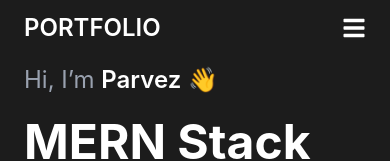
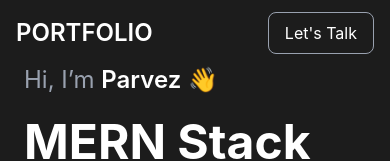
Before and after one commit to Mohdparvez0923/-Mohd-Parvez-Portfolio, a React app: page / in a window 390 px wide. Shown: the top 161 px of the page. Built offline with nearby package versions, Linux system fonts and the light colour scheme; the HTML template or start-up script is replaced by a standard one.

Commit message:
updated navbar

```diff
--- a/src/components/Navbar.jsx
+++ b/src/components/Navbar.jsx
@@ -1,60 +1,48 @@
-import { useState } from "react";
-import { FaBars, FaTimes } from "react-icons/fa";
+import React from "react";
 
 const Navbar = () => {
-  const [open, setOpen] = useState(false);
-
   return (
-    <div className=" fixed top-0 left-0 w-full bg-[#1c1c1c] text-white z-50">
-      <div className="max-w-7xl mx-auto flex items-center justify-between px-6 py-3">
+    <div className="fixed top-0 left-0 w-full bg-[#1c1c1c] text-white z-50">
+      <div className="max-w-7xl mx-auto flex items-center justify-between px-4 md:px-6 py-3">
 
         {/* Logo */}
         <h1 className="text-2xl font-semibold">PORTFOLIO</h1>
 
         {/* Desktop Menu */}
         <ul className="hidden md:flex gap-8 px-6 py-2 border border-zinc-600 rounded-lg bg-zinc-800">
-          <li className="hover:text-gray-300 cursor-pointer"><a href="#intro">Home</a></li>
-          <li className="hover:text-gray-300 cursor-pointer"><a href="#services">Services</a></li>
-          <li className="hover:text-gray-300 cursor-pointer"><a href="#about">About</a></li>
-          <li className="hover:text-gray-300 cursor-pointer"><a href="#skills">Skills</a></li>
-          <li className="hover:text-gray-300 cursor-pointer"><a href="#projects">Projects</a> </li>
+          <li className="hover:text-gray-300 cursor-pointer">
+            <a href="#intro">Home</a>
+          </li>
+          <li className="hover:text-gray-300 cursor-pointer">
+            <a href="#services">Services</a>
+          </li>
+          <li className="hover:text-gray-300 cursor-pointer">
+            <a href="#about">About</a>
+          </li>
+          <li className="hover:text-gray-300 cursor-pointer">
+            <a href="#skills">Skills</a>
+          </li>
+          <li className="hover:text-gray-300 cursor-pointer">
+            <a href="#projects">Projects</a>
+          </li>
         </ul>
 
-        {/* Desktop Button */}
+        {/* Button (visible on all devices) */}
         <button
-        onClick={() => window.open("https://wa.me/918802765551?text=Hello%20Parvez%2C%20I%20came%20across%20your%20portfolio%20and%20would%20like%20to%20discuss%20an%20opportunity")}
-        className="hidden md:block px-4 py-2 border border-gray-400 rounded-lg
-                           hover:border-white
-                           hover:shadow-[0_0_10px_rgba(255,255,255,0.5)]
-                           transition">
+          onClick={() =>
+            window.open(
+              "https://wa.me/918802765551?text=Hello%20Parvez%2C%20I%20came%20across%20your%20portfolio%20and%20would%20like%20to%20discuss%20an%20opportunity"
+            )
+          }
+          className="px-4 py-2 border border-gray-400 rounded-lg
+                     hover:border-white
+                     hover:shadow-[0_0_10px_rgba(255,255,255,0.5)]
+                     transition"
+        >
           Let's Talk
         </button>
 
-        {/* Mobile Menu Icon */}
-        <div className="md:hidden text-2xl cursor-pointer" onClick={() => setOpen(!open)}>
-          {open ? <FaTimes /> : <FaBars />}
-        </div>
       </div>
-
-      {/* Mobile Menu */}
-      {open && (
-        <div className="md:hidden flex flex-col items-center gap-6 py-6 bg-zinc-900">
-          <li className="list-none hover:text-gray-300 cursor-pointer">Home</li>
-          <li className="list-none hover:text-gray-300 cursor-pointer">Services</li>
-          <li className="list-none hover:text-gray-300 cursor-pointer">About</li>
-          <li className="list-none hover:text-gray-300 cursor-pointer">SKills</li>
-          <li className="list-none hover:text-gray-300 cursor-pointer">Projects</li>
-
-           <button
-        onClick={() => window.open("https://wa.me/918802765551?text=Hello%20Parvez%2C%20I%20came%20across%20your%20portfolio%20and%20would%20like%20to%20discuss%20an%20opportunity")}
-        className="md:block px-4 py-2 border border-gray-400 rounded-lg
-                           hover:border-white
-                           hover:shadow-[0_0_10px_rgba(255,255,255,0.5)]
-                           transition">
-          Let's Talk
-        </button>
-        </div>
-      )}
     </div>
   );
 };
```
